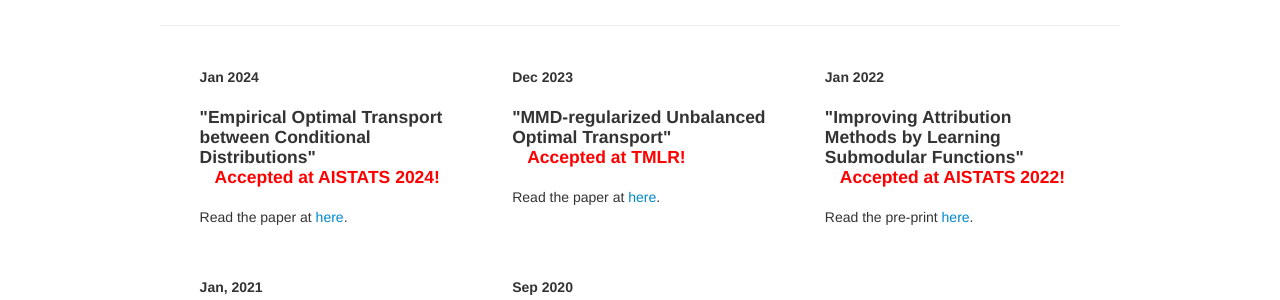
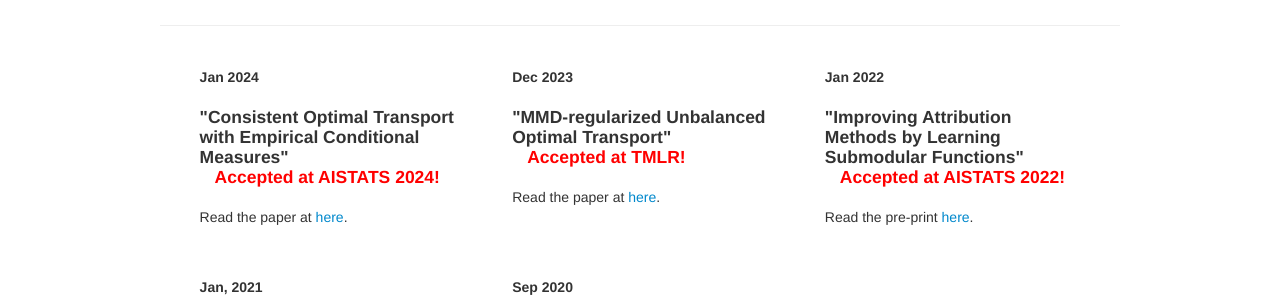
Before and after one commit to atmlr-lab/atmlr-lab.github.io, a Jekyll site: the page built from index.md, in a window 1280 px wide. Shown: the part 903-1203 px from the top of the page. Built offline with Jekyll 4.4.1, drawn with Linux system fonts in a browser that asks for light colours.

Commit message:
Updated paper name.

```diff
--- a/index.md
+++ b/index.md
@@ -65,7 +65,7 @@ layout: default
                <h5> <span class="date">Jan 2024</span> </h5>
                <h4 class="feature-heading">
                   <!--<a href="https://unsplash.com/photos/rTZW4f02zY8">-->
-                  "Empirical Optimal Transport between Conditional Distributions" <p style="color:red;">Accepted at AISTATS 2024!</p>
+                  "Consistent Optimal Transport with Empirical Conditional Measures" <p style="color:red;">Accepted at AISTATS 2024!</p>
                </h4>
 
                <p>
```
